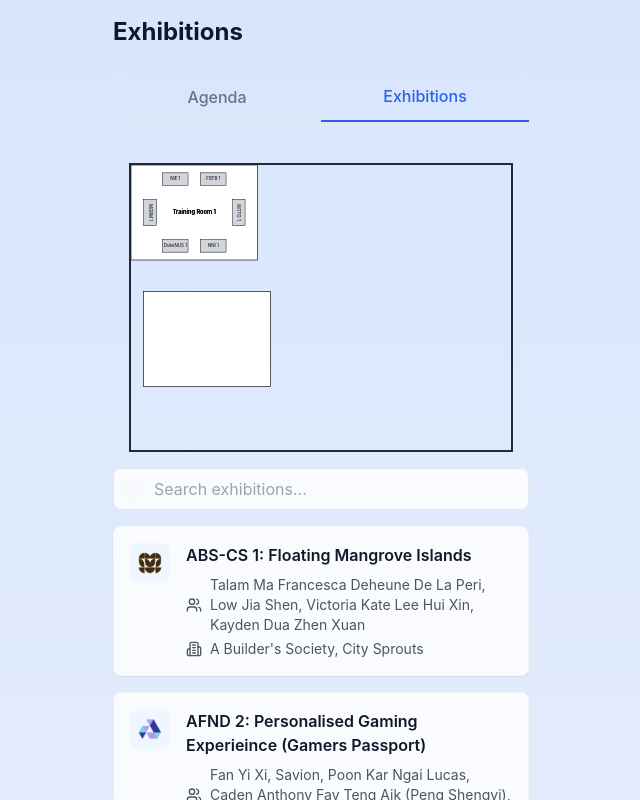
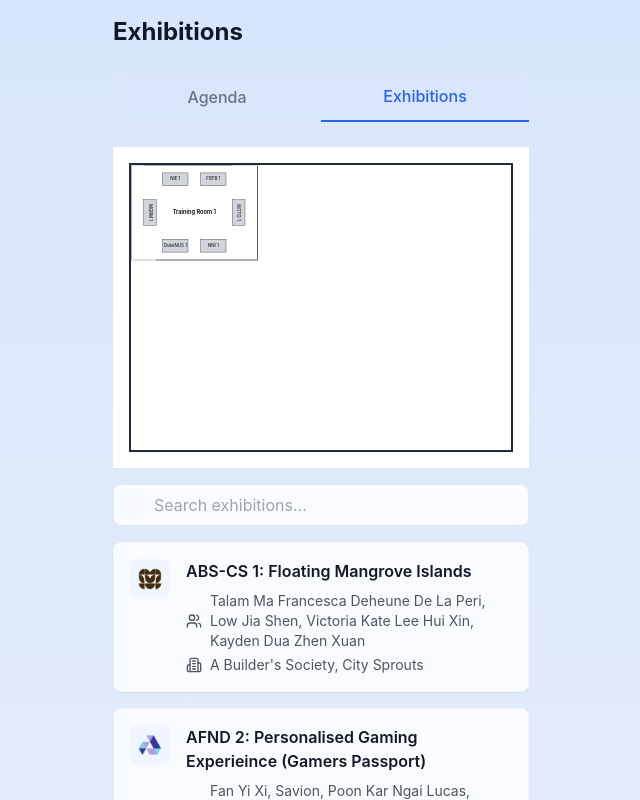
Before and after one commit to cheesetan/idp-symposium, a React (Create React App) app: page / in a window 1280 px wide. Both pictures are taken after a click on the button "Exhibitions". Shown: the top 800 px of the page, without its empty margins (319-959 px from the left). Built offline with nearby package versions, Linux system fonts and the light colour scheme.

Commit message:
Make floor plan more modular

```diff
--- a/src/data/floorplan.tsx
+++ b/src/data/floorplan.tsx
@@ -1,4 +1,27 @@
-const tables = [
+export const trainingRoom1 = {
+    roomWidth: 400,
+    roomHeight: 300,
+    doors: [
+        {
+            x: 10,
+            y: 100,
+            vertical: false,
+            double: true
+        },
+        {
+            x: 5,
+            y: 0,
+            vertical: false,
+            double: false
+        },
+        {
+            x: 90,
+            y: 0,
+            vertical: false,
+            double: true
+        }
+    ],
+    tables: [
         {
             x: 15,
             y: 50,
@@ -36,5 +59,4 @@ const tables = [
             vertical: false,
         }
     ]
-
-export default tables;
+};
--- a/src/ui/ExhibitionsView.tsx
+++ b/src/ui/ExhibitionsView.tsx
@@ -5,7 +5,7 @@ import ExhibitionOverlaySheet from './ExhibitionOverlaySheet.tsx';
 import ExhibitionItem from './ExhibitionItem.tsx';
 import FloorPlan from './FloorPlan.tsx';
 import exhibitions from '../data/exhibitions.tsx';
-import tables from '../data/floorplan.tsx';
+// import tables from '../data/floorplan.tsx';
 
 const useScrollLock = () => {
   const lockScroll = () => {
@@ -47,7 +47,7 @@ const ExhibitionsView = () => {
   });
 
   return (
-    <div>
+    <div className="space-y-4">
       <FloorPlan />
 
       <SearchBar value={searchTerm} onChange={setSearchTerm} />
--- a/src/ui/FloorPlan.tsx
+++ b/src/ui/FloorPlan.tsx
@@ -1,8 +1,11 @@
 import React from 'react';
-import tables from '../data/floorplan.tsx';
+import { trainingRoom1 } from '../data/floorplan.tsx';
 
 const tableWidth = 40;
 const tableHeight = 80;
+
+const doorWidth = 40;
+const wallThickness = 2; // thickness of the wall and door
 
 const FloorPlan = () => {
 
@@ -10,14 +13,13 @@ const FloorPlan = () => {
     const roomHeight = 300;
 
     return (
-        <div>
+        <div className="bg-white">
             <div className="w-full max-w-xl mx-auto p-4">
             <svg
                 viewBox={`0 0 ${roomWidth*3} ${roomHeight*3}`}
                 className="w-full h-auto border-2 border-gray-800"
             >
-            <RoomPlan roomX={0} roomY={0} roomWidth={roomWidth} roomHeight={roomHeight} tables={tables}/>
-            <RoomPlan roomX={40} roomY={400} roomWidth={roomWidth} roomHeight={roomHeight} tables={tables}/>
+            <RoomPlan roomX={0} roomY={0} {...trainingRoom1}/>
             </svg>
             </div>
         </div>
@@ -31,21 +33,26 @@ const RoomPlan = (roomParams) => {
     const roomHeight = roomParams.roomHeight;
 
     return (
-      <g>
+
+      <g transform={`translate(${roomX}, ${roomY})`}> {/* Transform the X and Y according to roomX and roomY */}
+
         {/* Room walls */}
         <rect
-          x={roomX}
-          y={roomY}
+          x={0}
+          y={0}
           width={roomWidth}
           height={roomHeight}
           fill="white"
           stroke="black"
-          strokeWidth="2"
+          strokeWidth={wallThickness}
         />
-
-        {/* Iterate over tables array */}
         {roomParams.tables.map((table, index) => (
             <Table key={index} {...table} roomWidth={roomWidth} roomHeight={roomHeight} />
+        ))}
+
+        {/* doors */}
+        {roomParams.doors.map((door, index) => (
+            <Door key={index} {...door} roomWidth={roomWidth} roomHeight={roomHeight} />
         ))}
 
         {/* Room label */}
@@ -94,4 +101,25 @@ const Table = (tableParams) => {
     );
 }
 
+const Door = (doorParams) => {
+    const doors = doorParams.double ? 2 : 1;
+
+    const width = doorParams.vertical ? wallThickness*2 : doorWidth*doors;
+    const height = doorParams.vertical ? doorWidth*doors : wallThickness*2;
+
+    const x = (doorParams.x/100 * doorParams.roomWidth) - width/2;
+    const y = (doorParams.y/100 * doorParams.roomHeight) - height/2;
+
+    return (
+        <rect
+        x={x}
+        y={y}
+        width={width}
+        height={height}
+        fill="white"
+        />
+    );
+}
+
+
 export default FloorPlan;
```
Lines whose indentation alone changed are shown as unchanged.
